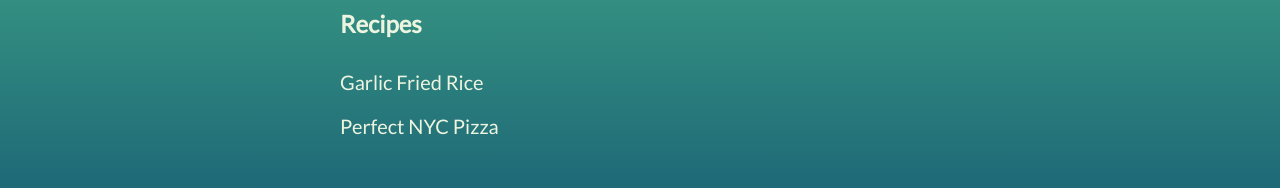
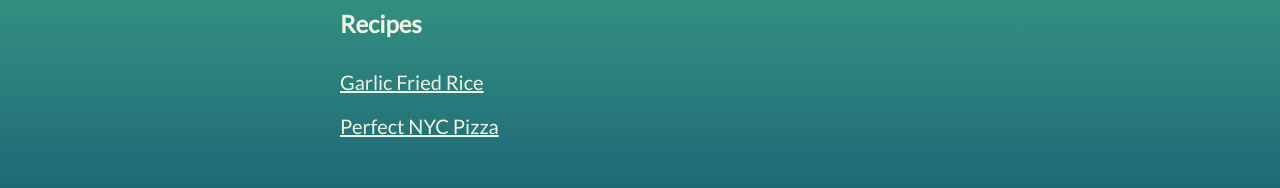
Before and after one commit to jwmke/personal-website, a Next.js app: page /blog in a window 1280 px wide. Shown: the part 376-564 px from the top of the page. Built offline with nearby package versions, Linux system fonts and the light colour scheme.

Commit message:
minor changes

```diff
--- a/pages/blog/index.tsx
+++ b/pages/blog/index.tsx
@@ -33,10 +33,10 @@ const Blog: NextPage = () => {
               Recipes
             </div>
             <div className='text-xl mt-7'>
-              <Link href='/blog/rice' target="_blank" rel="noreferrer"><span className='hover:text-teal hover:cursor-pointer'>Garlic Fried Rice</span></Link>
+              <Link href='/blog/rice' target="_blank" rel="noreferrer"><span className='hover:text-teal underline hover:cursor-pointer'>Garlic Fried Rice</span></Link>
             </div>
             <div className='text-xl mt-4'>
-              <Link href='/blog/pizza' target="_blank" rel="noreferrer"><span className='hover:text-teal hover:cursor-pointer'>Perfect NYC Pizza</span></Link>
+              <Link href='/blog/pizza' target="_blank" rel="noreferrer"><span className='hover:text-teal underline hover:cursor-pointer'>Perfect NYC Pizza</span></Link>
             </div>
           </div>
         </div>
--- a/pages/blog/rice.tsx
+++ b/pages/blog/rice.tsx
@@ -33,7 +33,7 @@ const BlogPost: NextPage = () => {
                 </span> */}
               </div>
               <p>~1.5 cups, rice (50:50 blend of long-grain white rice and jasmine rice)</p>
-              <p>2 medium sized eggs</p>
+              <p>2 large eggs</p>
               <p>~3 tbsp, peanut OR vegetable oil</p>
               <p>4-6 cloves of garlic, minced</p>
               <p>~1 tsp, MSG (Monosodium Glutamate)</p>
```
